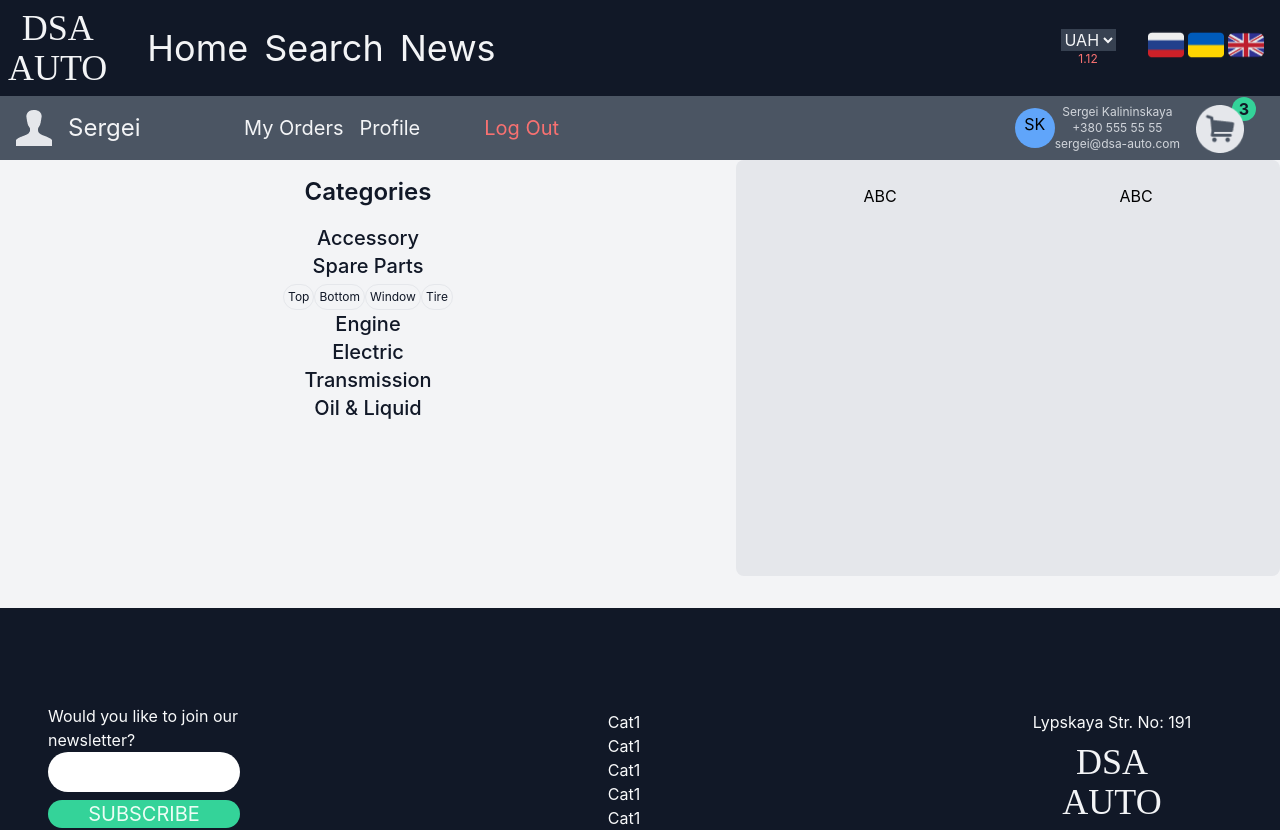
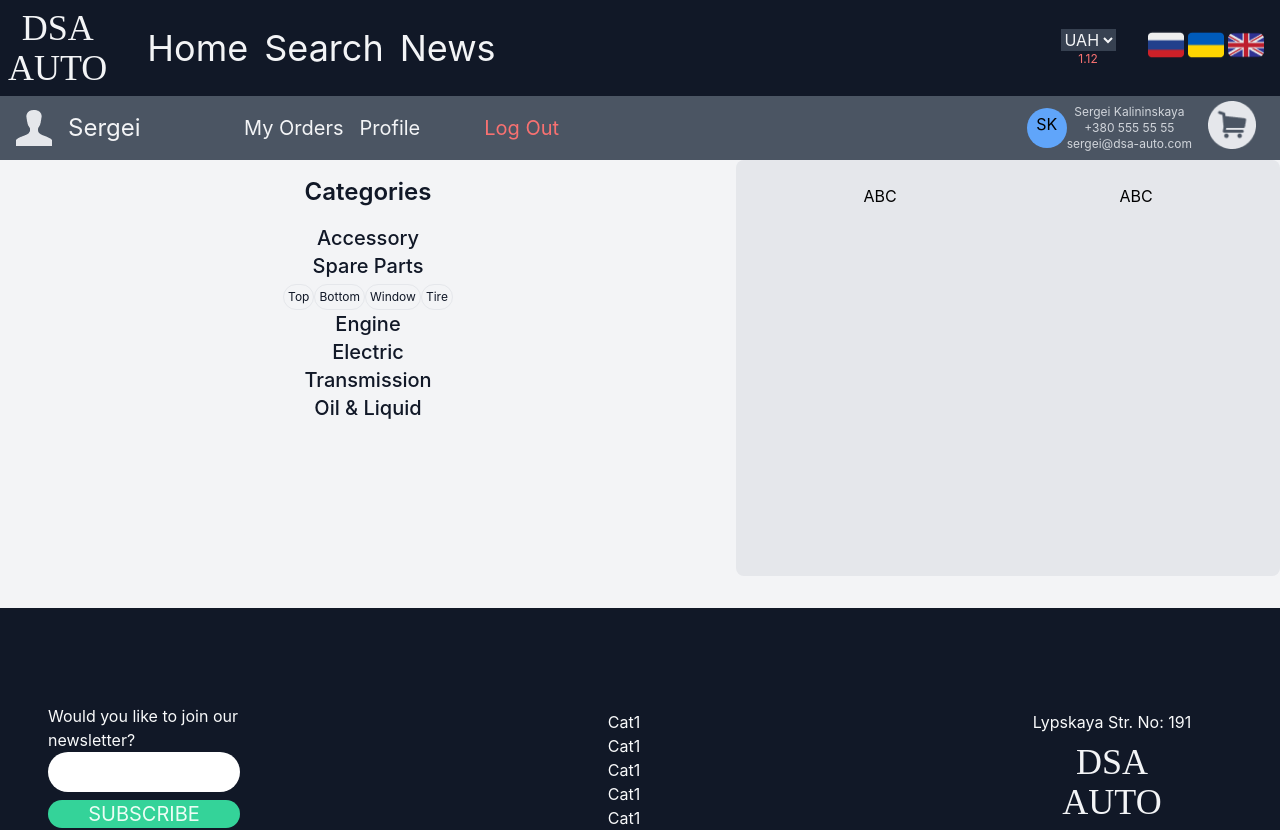
Before and after one commit to ghrqq/dsa-next, a Next.js app: page /search in a window 1280 px wide. Shown: the top 830 px of the page. Built offline with nearby package versions, Linux system fonts and the light colour scheme.

Commit message:
Cart is fully functional. Cart Context created and implemented.

```diff
--- a/components/CartContainer.jsx
+++ b/components/CartContainer.jsx
@@ -1,14 +1,21 @@
 import React, { useState, useContext, useEffect } from "react";
 import CartItem from "./CartItem";
 import items from "../items.json";
-import { CartContext } from "../themes/Layout";
+import { CartContext } from "../pages/_app";
 
 export default function CartContainer({ stepper }) {
   const [total, settotal] = useState(0);
-  const [cart, setcart] = useContext(CartContext);
+  const [cart, setcart, cartAdder, cartLength, setcartLength] = useContext(
+    CartContext
+  );
 
   // To collect statistical information
   const [count, setcount] = useState(0);
+
+  const handleCartEmpty = () => {
+    setcart([]);
+    setcartLength(0);
+  };
 
   useEffect(() => {
     let val = 0;
@@ -42,7 +49,10 @@ export default function CartContainer({ stepper }) {
       <div className="flex flex-col sm:flex-row justify-between w-9/12 mr-4 items-center sm:mb-96 bg-gray-600 text-center">
         <div className="flex flex-col sm:flex-row justify-start items-center w-full">
           <div className="flex flex-col justify-evenly items-center w-36 px-2">
-            <div className="bg-red-400 w-full text-gray-100 px-2 py-1 rounded-full my-1">
+            <div
+              className="bg-red-400 w-full text-gray-100 px-2 py-1 rounded-full my-1"
+              onClick={() => handleCartEmpty()}
+            >
               EMPTY CART
             </div>
             <div className="bg-green-400 w-full text-gray-100 px-2 py-1 rounded-full my-1">
--- a/components/CartItem.jsx
+++ b/components/CartItem.jsx
@@ -52,7 +52,9 @@ export default function CartItem({ count, item, calc, disp }) {
             </label>
             <div
               className="w-full text-gray-900 font-extrabold text-center align-middle cursor-pointer"
-              onClick={() => setqty(qty - 1)}
+              onClick={() => {
+                qty > 0 ? setqty(qty - 1) : null;
+              }}
             >
               -
             </div>
@@ -61,7 +63,8 @@ export default function CartItem({ count, item, calc, disp }) {
           <div className="flex flex-col items-center w-1/5 px-2 justify-evenly ">
             <div>TOTAL</div>
             <div className="text-xl font-semibold">
-              {price * qty} <span className="text-base font-normal">USD</span>
+              {(price * qty).toFixed(2)}{" "}
+              <span className="text-base font-normal">USD</span>
             </div>
           </div>
         </div>
--- a/components/ItemBox.jsx
+++ b/components/ItemBox.jsx
@@ -1,7 +1,7 @@
 import React from "react";
 import Image from "next/image";
 
-export default function ItemBox({ item }) {
+export default function ItemBox({ item, adder }) {
   const { brand, price, origin, description, code, imgpath } = item;
 
   return (
@@ -45,7 +45,10 @@ export default function ItemBox({ item }) {
             </div>
           </div>
           <div className="text-3xl text-green-400">16.60</div>
-          <div className="text-gray-100 bg-green-400 w-5/6 rounded-full text-center p-2">
+          <div
+            className="text-gray-100 bg-green-400 w-5/6 rounded-full text-center p-2"
+            onClick={() => adder(item)}
+          >
             ADD
           </div>
         </div>
--- a/components/ItemDisplayer.jsx
+++ b/components/ItemDisplayer.jsx
@@ -1,11 +1,13 @@
-import React, { useState } from "react";
+import React, { useState, useContext } from "react";
 import FilterLine from "./FilterLine";
 import ItemList from "./ItemList";
 import ItemBox from "./ItemBox";
 import items from "../items.json";
+import { CartContext } from "../pages/_app";
 
 export default function ItemDisplayer() {
   const [isList, setisList] = useState(false);
+  const [cart, setcart, cartAdder] = useContext(CartContext);
 
   const setView = () => {
     setisList(!isList);
@@ -17,13 +19,13 @@ export default function ItemDisplayer() {
       {isList ? (
         <div className="flex flex-col justify-evenly mx-auto py-4 items-center space-y-4 ">
           {items.map((item) => (
-            <ItemList item={item} />
+            <ItemList item={item} adder={cartAdder} />
           ))}
         </div>
       ) : (
         <div className="flex flex-row justify-evenly items-center space-y-4 flex-wrap">
           {items.map((item) => (
-            <ItemBox item={item} />
+            <ItemBox item={item} adder={cartAdder} />
           ))}{" "}
         </div>
       )}
--- a/components/NavbarTools/Cart.jsx
+++ b/components/NavbarTools/Cart.jsx
@@ -1,4 +1,4 @@
-import React from "react";
+import React, { useEffect, useState } from "react";
 import Image from "next/image";
 
 export default function Cart({ badge }) {
--- a/components/NavbarTools/CurrencySetter.jsx
+++ b/components/NavbarTools/CurrencySetter.jsx
@@ -1,5 +1,5 @@
 import React, { useContext } from "react";
-import { ConfigContext } from "../../themes/Layout";
+import { ConfigContext } from "../../pages/_app";
 
 export default function CurrencySetter() {
   const [config, setconfig] = useContext(ConfigContext);
--- a/components/NavbarTools/LanguageSetter.jsx
+++ b/components/NavbarTools/LanguageSetter.jsx
@@ -1,6 +1,6 @@
 import React, { useContext } from "react";
 import Image from "next/image";
-import { ConfigContext } from "../../themes/Layout";
+import { ConfigContext } from "../../pages/_app";
 
 export default function LanguageSetter() {
   const [config, setconfig] = useContext(ConfigContext);
--- a/pages/_app.js
+++ b/pages/_app.js
@@ -1,7 +1,44 @@
-import '../styles/globals.css'
+import "../styles/globals.css";
+import React, { useState } from "react";
+
+export const ConfigContext = React.createContext([]);
+export const CartContext = React.createContext([]);
 
 function MyApp({ Component, pageProps }) {
-  return <Component {...pageProps} />
+  const [cart, setcart] = useState([]);
+  const [cartLength, setcartLength] = useState(0);
+
+  const [config, setconfig] = useState({
+    lang: "en",
+    currency: "usd",
+    user: true,
+  });
+
+  const cartAdder = (product) => {
+    let tempArr = cart;
+    // Check if item is already in cart
+    let check = cart.filter((item) => item.code === product.code);
+
+    if (check.length > 0) {
+      window.alert("Item is already added to the cart.");
+      return;
+    }
+
+    tempArr.push(product);
+
+    setcart(tempArr);
+    setcartLength(tempArr.length);
+  };
+
+  return (
+    <ConfigContext.Provider value={[config, setconfig]}>
+      <CartContext.Provider
+        value={[cart, setcart, cartAdder, cartLength, setcartLength]}
+      >
+        <Component {...pageProps} />
+      </CartContext.Provider>
+    </ConfigContext.Provider>
+  );
 }
 
-export default MyApp
+export default MyApp;
--- a/themes/Layout.jsx
+++ b/themes/Layout.jsx
@@ -3,43 +3,30 @@ import Navbar from "../components/Navbar";
 import NavbarS from "../components/NavbarS";
 import Cart from "../components/Cart";
 import items from "../items.json";
-import React, { useState, useEffect, useReducer } from "react";
+import React, { useState, useEffect, useReducer, useContext } from "react";
 import Footer from "../components/Footer";
 import { cartBuilder, cartItemIncrementer } from "../tools/cartTools";
-
-export const ConfigContext = React.createContext([]);
-export const CartContext = React.createContext([]);
+import { ConfigContext, CartContext } from "../pages/_app";
 
 export default function Layout({ children }) {
   const [isCartHidden, setisCartHidden] = useState(true);
-  const [cart, setcart] = useState([]);
+  const [cart, setcart, cartAdder, cartLength] = useContext(CartContext);
 
-  const [config, setconfig] = useState({
-    lang: "en",
-    currency: "usd",
-    user: true,
-  });
+  const [config, setconfig] = useContext(ConfigContext);
 
   const cartClickHandler = () => {
     setisCartHidden(!isCartHidden);
   };
 
-  useEffect(() => {
-    const buildedCart = cartBuilder(items);
-    setcart(buildedCart);
-  }, [items]);
-
   return (
-    <ConfigContext.Provider value={[config, setconfig]}>
-      <CartContext.Provider value={[cart, setcart]}>
     <div className="w-full z-0">
       <Head>
         <title>Create Next App</title>
         <link rel="icon" href="/favicon.ico" />
       </Head>
       <div className="w-full">
-            <Navbar cartBadge={items.length} cartHandler={cartClickHandler} />
-            <NavbarS cartBadge={items.length} cartHandler={cartClickHandler} />
+        <Navbar cartBadge={cartLength} cartHandler={cartClickHandler} />
+        <NavbarS cartBadge={cart.length} cartHandler={cartClickHandler} />
       </div>
 
       <div className={isCartHidden ? "hidden" : null}>
@@ -50,7 +37,5 @@ export default function Layout({ children }) {
 
       <Footer />
     </div>
-      </CartContext.Provider>
-    </ConfigContext.Provider>
   );
 }
```
Lines whose indentation alone changed are shown as unchanged.
